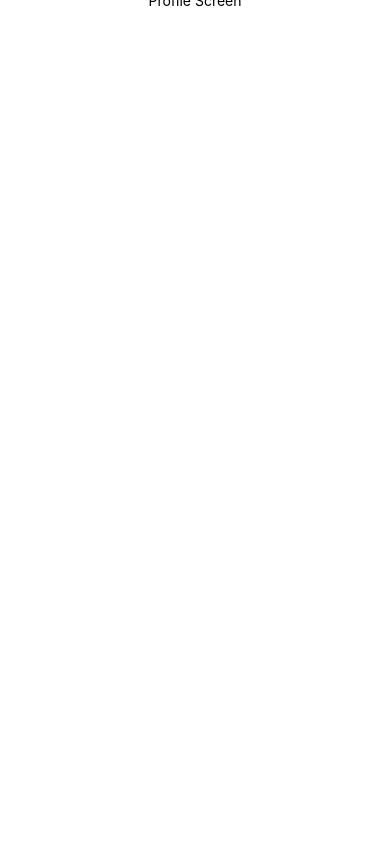
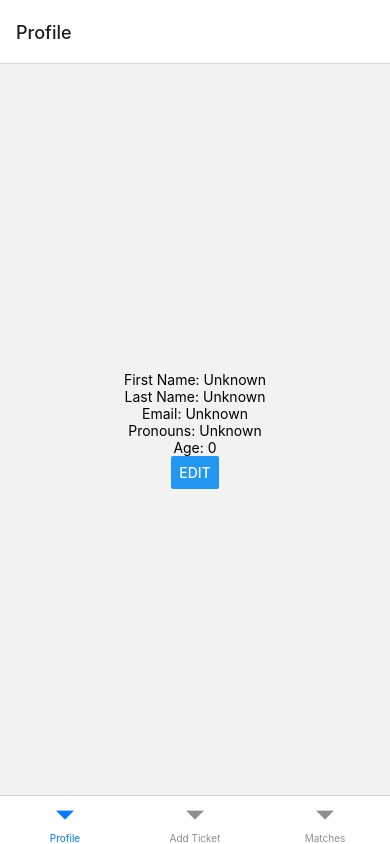
Before and after one commit to nategaulke/MealShareApp-FE, a React Native app: screen /Profile in a window 390 px wide. Built offline with nearby package versions, Linux system fonts and the light colour scheme.

Commit message:
Change Navigation to Bottom Bar and add basic Profile Page

```diff
--- a/App.js
+++ b/App.js
@@ -1,12 +1,9 @@
-import { StatusBar } from 'expo-status-bar';
 import React from 'react';
-import { View } from 'react-native';
+import { SafeAreaView } from 'react-native';
 import Navigation from './src/components/Navigation';
 
 export default function App() {
   return (
-    <View>
-      <Navigation />
-    </View>
+    <Navigation />
   );
 }
--- a/package.json
+++ b/package.json
@@ -10,6 +10,7 @@
   },
   "dependencies": {
     "@expo/webpack-config": "^0.17.0",
+    "@react-navigation/bottom-tabs": "^6.3.3",
     "@react-navigation/native": "^6.0.12",
     "@react-navigation/native-stack": "^6.8.0",
     "expo": "~46.0.9",
--- a/src/components/Navigation.js
+++ b/src/components/Navigation.js
@@ -1,20 +1,20 @@
 import * as React from 'react';
 import { NavigationContainer } from '@react-navigation/native';
-import { createNativeStackNavigator } from '@react-navigation/native-stack';
+import { createBottomTabNavigator } from '@react-navigation/bottom-tabs';
 import ProfileScreen from '../screens/ProfileScreen';
 import AddScreen from '../screens/AddScreen';
 import MatchScreen from '../screens/MatchScreen';
 
-const Stack = createNativeStackNavigator();
+const Tab = createBottomTabNavigator();
 
 function Navigation() {
     return (
         <NavigationContainer>
-            <Stack.Navigator initialRouteName="Profile">
-                <Stack.Screen name="Profile" component={ProfileScreen} />
-                <Stack.Screen name="Add Ticket" component={AddScreen} />
-                <Stack.Screen name="Matches" component={MatchScreen} />
-            </Stack.Navigator>
+            <Tab.Navigator initialRouteName="Profile">
+                <Tab.Screen name="Profile" component={ProfileScreen} />
+                <Tab.Screen name="Add Ticket" component={AddScreen} />
+                <Tab.Screen name="Matches" component={MatchScreen} />
+            </Tab.Navigator>
         </NavigationContainer>
     );
 }
--- a/src/screens/ProfileScreen.js
+++ b/src/screens/ProfileScreen.js
@@ -1,12 +1,82 @@
-import React from 'react';
-import { View, Text } from 'react-native';
+import React, { useState } from 'react';
+import { Button, StyleSheet, Text, TextInput, View } from 'react-native';
 
-function ProfileScreen() {
+const FieldComponent = ({ fieldName, isEditing, field, setIsField }) => {
     return (
-        <View style={{ flex: 1, alignItems: 'center', justifyContent: 'center' }}>
-            <Text>Profile Screen</Text>
+        <View style={styles.row}>
+            <Text>{fieldName}: </Text>
+            {!isEditing &&
+                <Text>{field}</Text>
+            }
+            {isEditing &&
+                <TextInput
+                    placeholder={field}
+                    onChangeText={(text) => setIsField(text)}
+                />
+            }
         </View>
     );
 }
 
+function ProfileScreen({ navigation }) {
+    const [isEditing, setIsEditing] = useState(false);
+
+    const [isFirstName, setIsFirstName] = useState("Unknown");
+    const [isLastName, setIsLastName] = useState("Unknown");
+    const [isEmail, setIsEmail] = useState("Unknown");
+    const [isPronouns, setIsPronouns] = useState("Unknown");
+    const [isAge, setIsAge] = useState(0);
+
+    return (
+        <View style={styles.container}>
+            <FieldComponent
+                fieldName="First Name"
+                isEditing={isEditing}
+                field={isFirstName}
+                setIsField={setIsFirstName}
+            />
+            <FieldComponent
+                fieldName="Last Name"
+                isEditing={isEditing}
+                field={isLastName}
+                setIsField={setIsLastName}
+            />
+            <FieldComponent
+                fieldName="Email"
+                isEditing={isEditing}
+                field={isEmail}
+                setIsField={setIsEmail}
+            />
+            <FieldComponent
+                fieldName="Pronouns"
+                isEditing={isEditing}
+                field={isPronouns}
+                setIsField={setIsPronouns}
+            />
+            <FieldComponent
+                fieldName="Age"
+                isEditing={isEditing}
+                field={isAge}
+                setIsField={setIsAge}
+            />
+            <Button
+                title="Edit"
+                onPress={() => setIsEditing(!isEditing)}
+            />
+        </View>
+    );
+}
+
+const styles = StyleSheet.create({
+    container: {
+        flex: 1,
+        alignItems: "center",
+        justifyContent: "center",
+    },
+
+    row: {
+        flexDirection: "row"
+    }
+});
+
 export default ProfileScreen;
```
Also changed, not shown: 2 other files (tests, documents, lock files or other folders).
